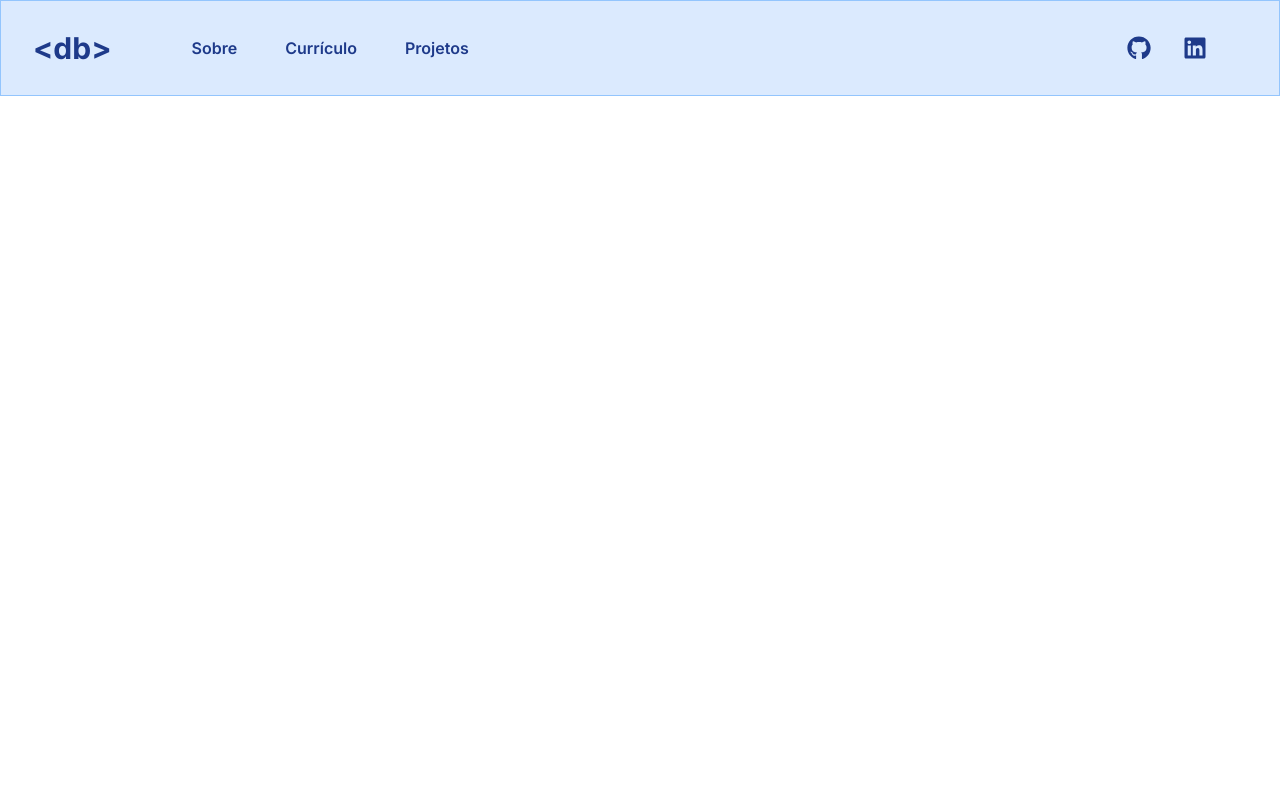
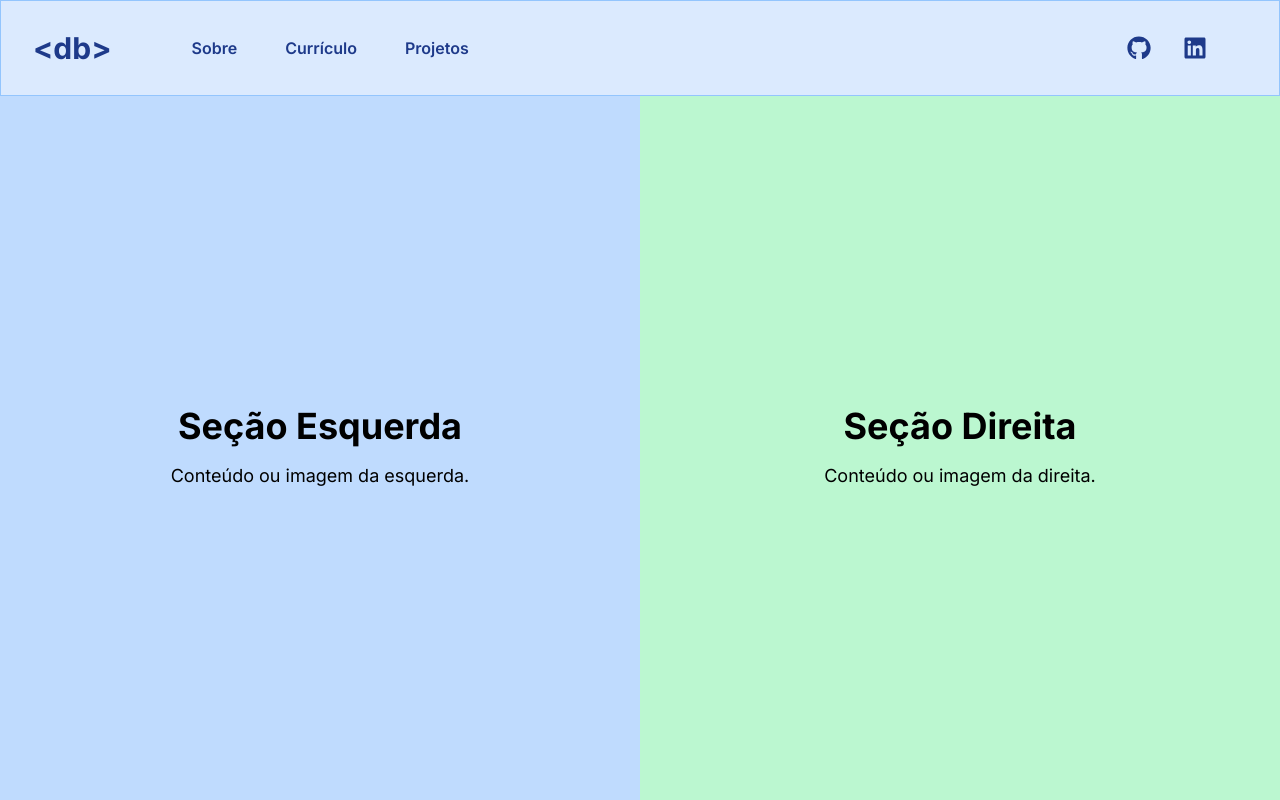
Before and after one commit to Nicolasmoss92/portifolio_nicolas, a Next.js app: page /home in a window 1280 px wide. Built offline with nearby package versions, Linux system fonts and the light colour scheme.

Commit message:
feat: basic structre principal page

```diff
--- a/src/app/home/page.tsx
+++ b/src/app/home/page.tsx
@@ -1,10 +1,33 @@
 "use client";
+
 import Header from "@/components/Header";
 
 export default function Home() {
   return (
-      <main className="fixed inset-0 flex flex-col justify-between items-center bg-white">
+    <div className="min-h-screen flex flex-col">
+      {/* Header fixo no topo */}
+      <header className="bg-gray-100 w-full">
         <Header />
+      </header>
+
+      {/* Divisão da página em duas colunas */}
+      <main className="flex-1 flex flex-col md:flex-row">
+        {/* Coluna da Esquerda */}
+        <section className="flex-1 flex justify-center items-center bg-blue-200">
+          <div className="text-center">
+            <h1 className="text-4xl font-bold">Seção Esquerda</h1>
+            <p className="mt-4 text-lg">Conteúdo ou imagem da esquerda.</p>
+          </div>
+        </section>
+
+        {/* Coluna da Direita */}
+        <section className="flex-1 flex justify-center items-center bg-green-200">
+          <div className="text-center">
+            <h1 className="text-4xl font-bold">Seção Direita</h1>
+            <p className="mt-4 text-lg">Conteúdo ou imagem da direita.</p>
+          </div>
+        </section>
       </main>
+    </div>
   );
 }
```
